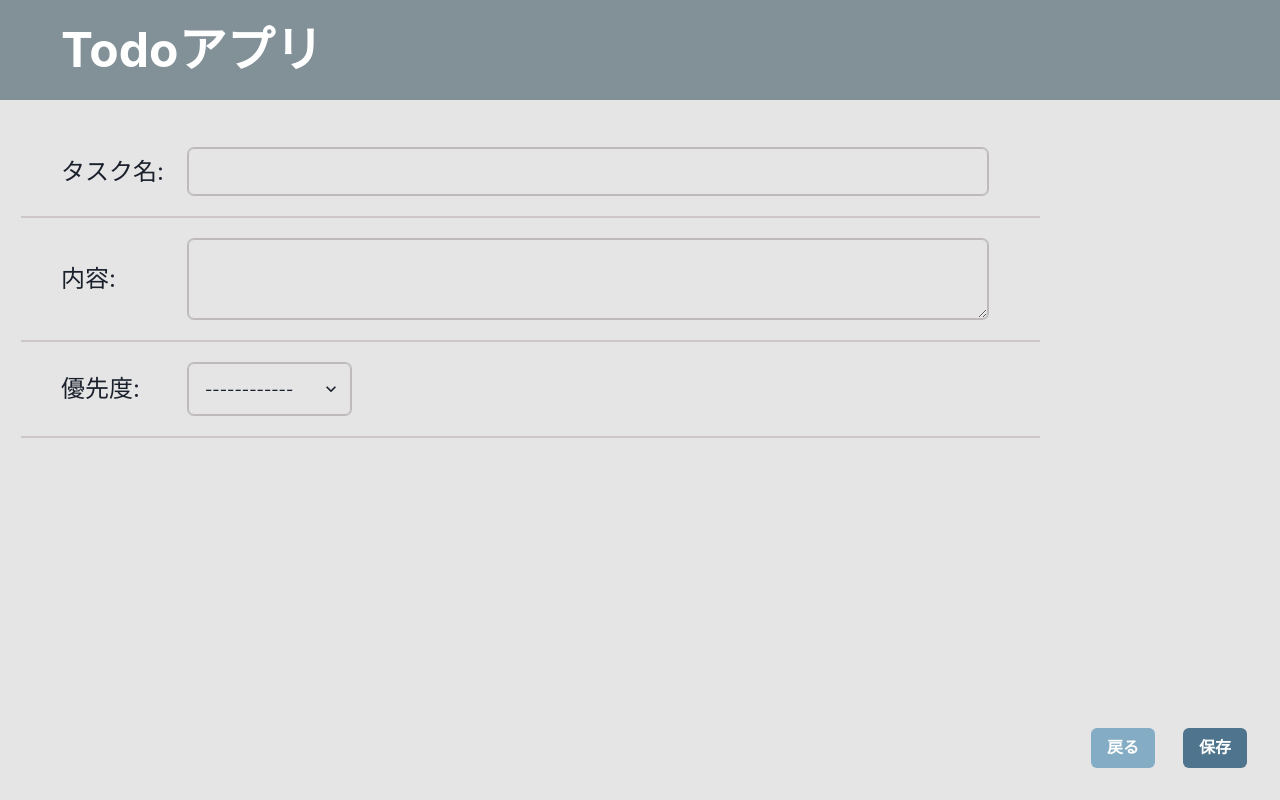
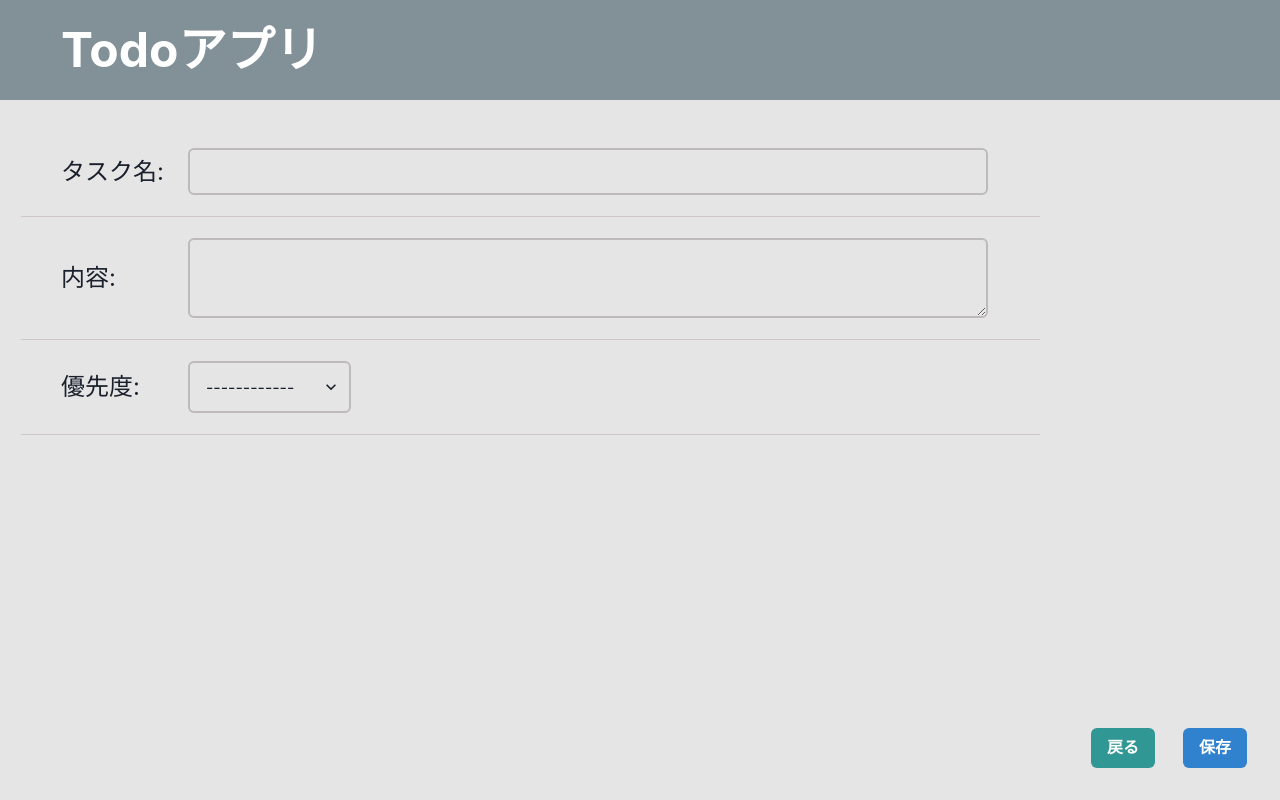
Before and after one commit to oneoneniaoniao/todo_team_3, a Next.js app: page /addtask in a window 1280 px wide. Built offline with nearby package versions, Linux system fonts and the light colour scheme.

Commit message:
#4 Todo作成画面 borderのスタイルとbuttonのhover時のスタイルの修正

```diff
--- a/pages/addtask.js
+++ b/pages/addtask.js
@@ -20,8 +20,19 @@ const addtask = () => {
     <Priority/>
     <Border />
     <Box pos="absolute" bottom="8" right="0">
-      <UserButton  bg={"#84ADC5"} color={"#FFFFFF"} text={"戻る"} mr={"28px"} />
-      <UserButton bg={"#4E758D"} color={"#FFFFFF"} text={"保存"} mr={"33px"}/>
+    <UserButton
+          colorScheme={"teal"}
+          color={"#FFFFFF"}
+          text={"戻る"}
+          mr={"28px"}
+        />
+        <UserButton
+          colorScheme={"blue"}
+          color={"#FFFFFF"}
+          text={"保存"}
+          mr={"33px"}
+        />
+
     </Box>
 
 
--- a/pages/components/atoms/Border.jsx
+++ b/pages/components/atoms/Border.jsx
@@ -3,7 +3,7 @@ import React from 'react'
 
 const Border = () => {
   return (
-    <Box border='1px' borderColor='#CFC7C7' margin="21px 240px 21px 21px"/>
+    <Box borderTop ="1px" borderColor='#CFC7C7' margin="21px 240px 21px 21px"/>
   )
 }
 
--- a/pages/components/atoms/Button.jsx
+++ b/pages/components/atoms/Button.jsx
@@ -2,9 +2,9 @@ import React from 'react'
 import { Button} from '@chakra-ui/react'
 
 const UserButton = (props) => {
-  const {bg,color,text,mr} = props
+  const {colorScheme,color,text,mr} = props
   return (
-    <Button bg={bg} color={color} mr={mr}>{text}</Button>
+    <Button colorScheme={colorScheme} color={color} mr={mr}>{text}</Button>
   )
 }
 
--- a/pages/components/organisms/latout/Context.jsx
+++ b/pages/components/organisms/latout/Context.jsx
@@ -13,8 +13,8 @@ const Context = () => {
     <Textarea
       width="800px"
       height="47px"
-      isInvalid
-      errorBorderColor='#BEBABA'
+      borderColor="#bebaba"
+      borderWidth="2px"
       />
     </Box>
    </HStack>
--- a/pages/components/organisms/latout/Priority.jsx
+++ b/pages/components/organisms/latout/Priority.jsx
@@ -14,8 +14,8 @@ const Priority = () => {
       width="163px"
       height="52px"
       placeholder='------------'
-      isInvalid
-      errorBorderColor='#BEBABA'  >
+      borderColor="#bebaba"
+      borderWidth="2px"  >
     <option value='option1'>高</option>
     <option value='option2'>中</option>
     <option value='option3'>低</option>
--- a/pages/components/organisms/latout/Task.jsx
+++ b/pages/components/organisms/latout/Task.jsx
@@ -13,8 +13,8 @@ const Task = () => {
     <Input
       width="800px"
       height="47px"
-      isInvalid
-      errorBorderColor='#BEBABA'
+      borderColor="#bebaba"
+      borderWidth="2px"
       margin="auto"
       />
     </Box>
```
